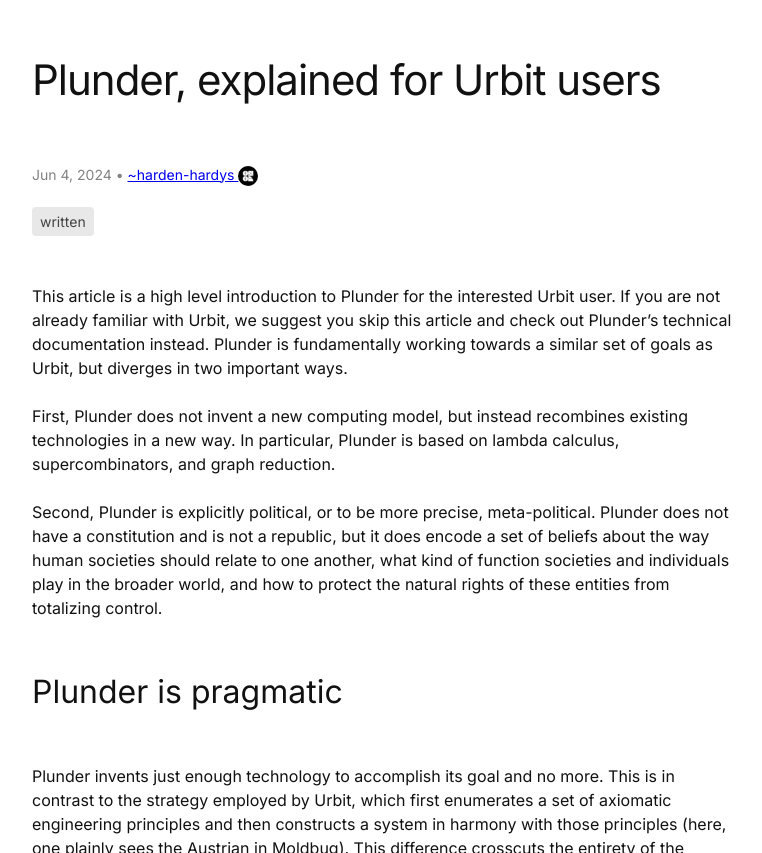
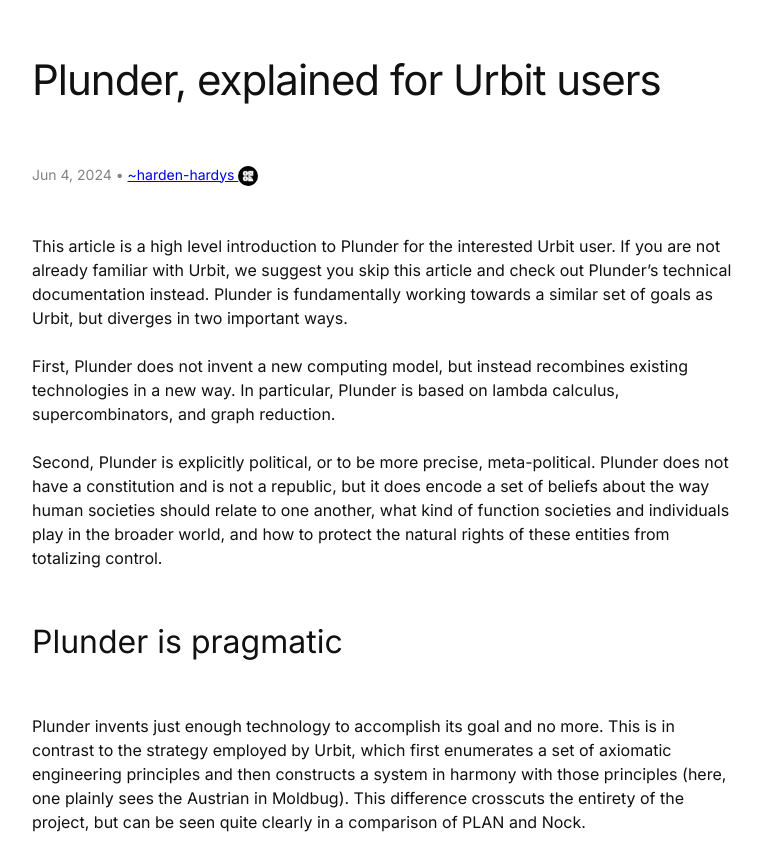
Before and after one commit to deathtothecorporation/jekyll-blog, a Jekyll site: the page built from _posts/2024-06-04-plunder-explained-for-urbit-users.md, in a window 1280 px wide and 900 px high, scrolled down 495 px, cut to the strip 47-900 px from the top of the window. Shown: the whole strip, without its empty margins (256-1018 px from the left). Built offline with Jekyll 4.4.1, drawn with Linux system fonts in a browser that asks for light colours; a script that is not in the unit is left out; comment, search, counter and statistics services are not loaded.

Commit message:
Hide tags everywhere else I missed before

```diff
--- a/_layouts/podcast.html
+++ b/_layouts/podcast.html
@@ -48,6 +48,8 @@
         {%- endif -%}
       </span>
       {%- endif -%}
+
+      {%- if false -%}
       {%- if page.tags.size > 0 -%}
       <div class="tag-chips">
         {%- for tag in page.tags -%}
@@ -55,6 +57,8 @@
         {%- endfor -%}
       </div>
       {%- endif -%}
+      {%- endif -%}
+
     </p>
   </header>
 
--- a/_layouts/post.html
+++ b/_layouts/post.html
@@ -61,12 +61,14 @@
         {%- endif -%}
       </span>
       {%- endif -%}
+      {%- if false %}
       {%- if page.tags.size > 0 -%}
       <div class="tag-chips">
         {%- for tag in page.tags -%}
         <a href="{{ '/tags.html' | relative_url }}#{{ tag | slugify }}" class="tag-chip">{{ tag }}</a>
         {%- endfor -%}
       </div>
+      {%- endif -%}
       {%- endif -%}
     </p>
   </header>
--- a/podcasts.html
+++ b/podcasts.html
@@ -31,12 +31,15 @@
         {%- if site.show_excerpts -%}
           {{ item.excerpt }}
         {%- endif -%}
+
+        {%- if false -%}
         {%- if item.tags.size > 0 -%}
         <div class="tag-chips">
           {%- for tag in item.tags -%}
           <a href="{{ '/tags.html' | relative_url }}#{{ tag | slugify }}" class="tag-chip">{{ tag }}</a>
           {%- endfor -%}
         </div>
+        {%- endif -%}
         {%- endif -%}
 
       </li>
```
